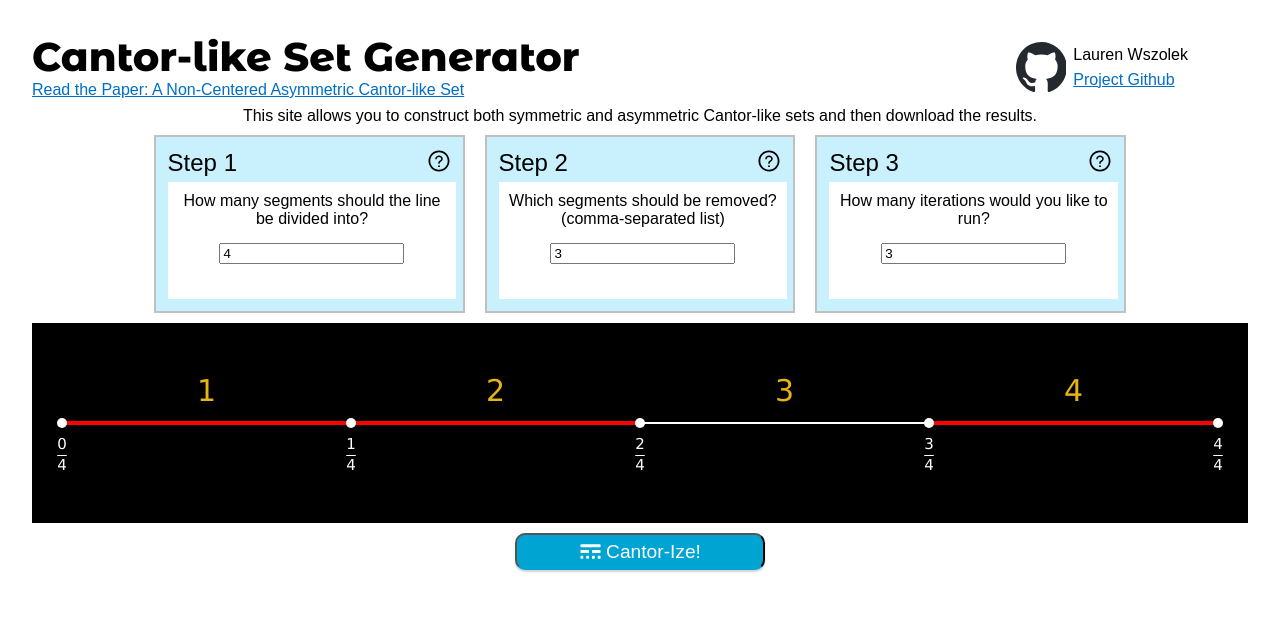
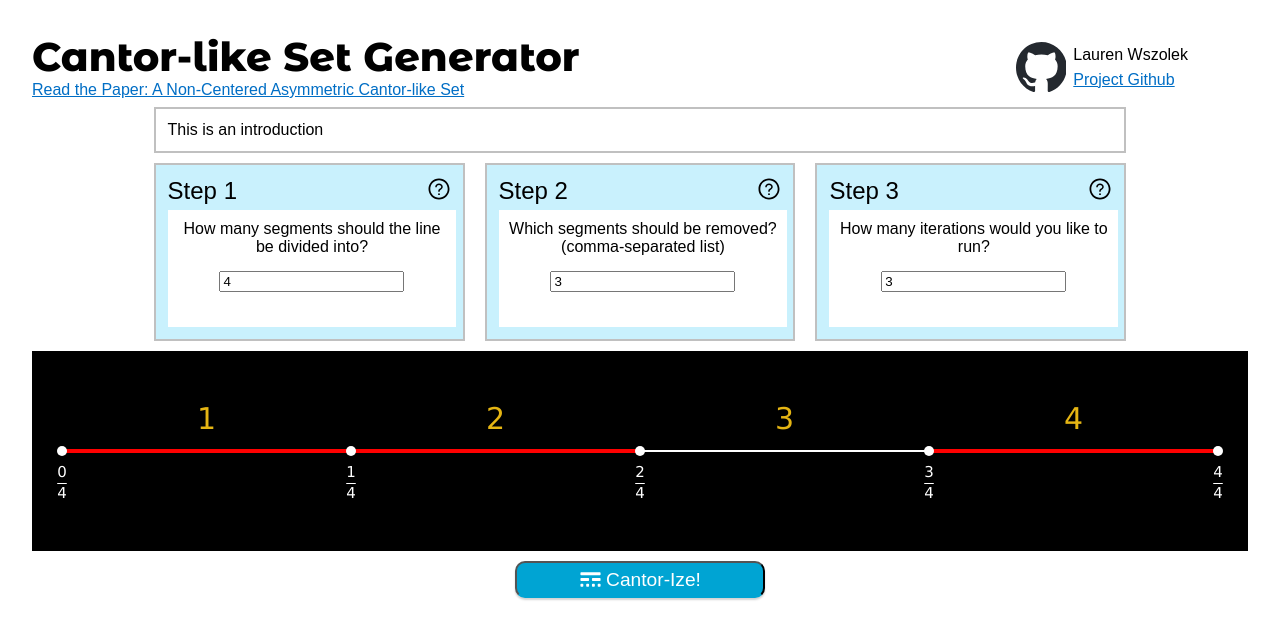
Before and after one commit to bambery/cantor_3-4_react, a React (Create React App) app: page / in a window 1280 px wide. Shown: the top 638 px of the page. Built offline with nearby package versions, Linux system fonts and the light colour scheme; a web font is replaced by a local one.

Commit message:
minor updates

```diff
--- a/src/components/Introduction.js
+++ b/src/components/Introduction.js
@@ -4,20 +4,11 @@ import PropTypes from 'prop-types'
 const Introduction = (props) => {
     return(
         <div className="centering-div">
-            This site allows you to construct both symmetric and asymmetric Cantor-like sets and then download the results.
-        </div>
-    )
-    /*
-    return(
-        <div className="centering-div">
             <div className="introduction">
-                <div className="introduction-inner">
-                    This site allows you to construct both symmetric and asymmetric Cantor-like sets and then download the results. To construct your set, first choose how many segments
-                </div>
+                This is an introduction
             </div>
         </div>
     )
-    */
 }
 
 export default Introduction
--- a/src/index.css
+++ b/src/index.css
@@ -293,12 +293,6 @@ a {
     margin: auto 10px;
     width: 100%;
     box-sizing: border-box;
-    background-color: var(--color-light-bluish);
-}
-
-.introduction-inner {
-    background-color: white;
-    padding: 10px;
 }
 
 /****************/
```
Also changed, not shown: src/components/Numberline.js (+5 -3 lines), 1 other file (tests, documents, lock files or other folders).
